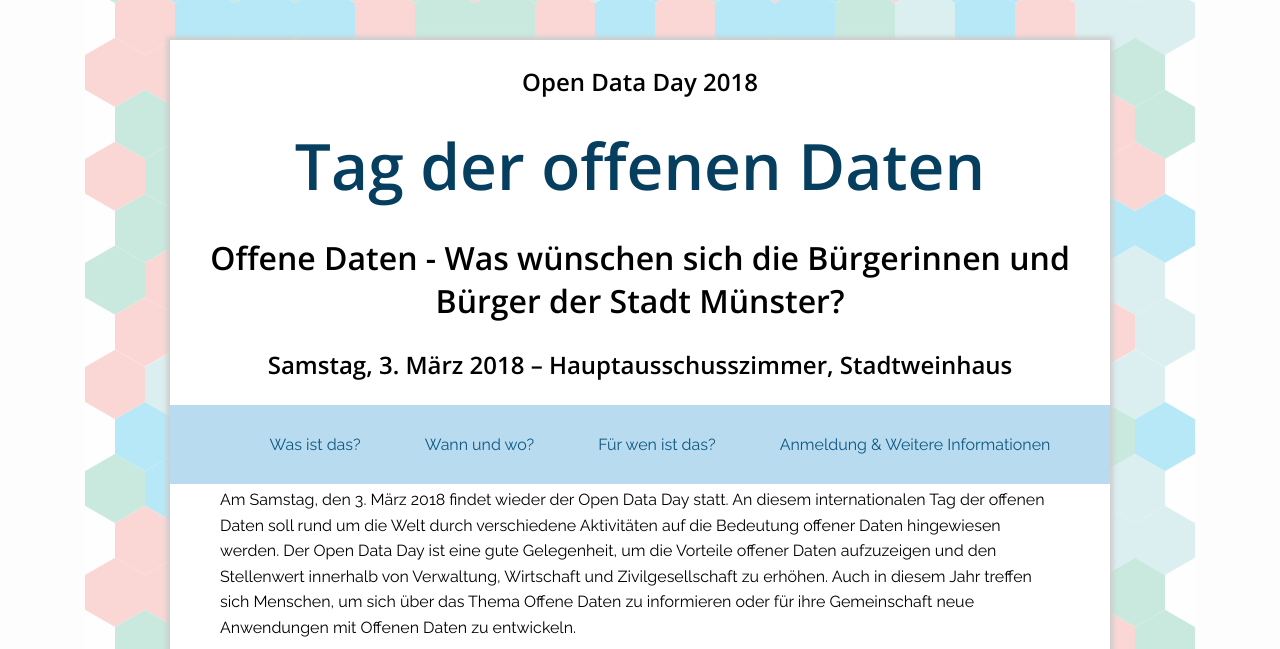
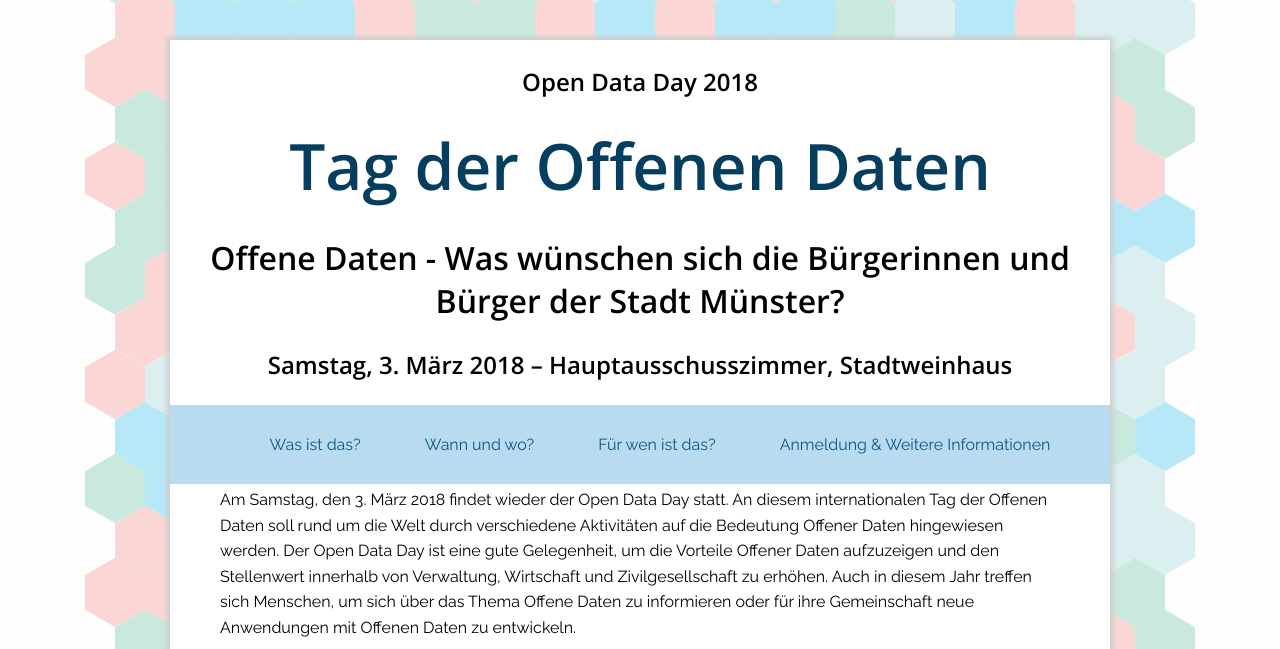
Before and after one commit to codeformuenster/opendataday, a Jekyll site: the page built from index.html, in a window 1280 px wide. Shown: the top 649 px of the page. Built offline with Jekyll 4.4.1, drawn with Linux system fonts in a browser that asks for light colours; nearby versions of some CDN libraries.

```diff
--- a/index.html
+++ b/index.html
@@ -56,7 +56,7 @@ odd_agenda:
 ---
 <div id="home">
   <h3>Open Data Day {{ page.odd_year }}</h3>
-  <h1>Tag der offenen Daten</h1>
+  <h1>Tag der Offenen Daten</h1>
   <h2>{{ page.odd_topic }}</h2>
   <h3>{{ page.odd_weekday }}, {{ page.odd_date }} {{ page.odd_year }} &ndash; {{ page.odd_where_room }}, {{ page.odd_where_venue }}</h3>
   <div class="nav">
@@ -69,9 +69,9 @@ odd_agenda:
   </div>
   <div id="intro">
     <p>Am {{ page.odd_weekday }}, den {{ page.odd_date }} {{ page.odd_year }} findet wieder der Open Data Day statt.
-       An diesem internationalen Tag der offenen Daten soll rund um die Welt durch verschiedene Aktivitäten auf die
-       Bedeutung offener Daten hingewiesen werden.
-       Der Open Data Day ist eine gute Gelegenheit, um die Vorteile offener Daten aufzuzeigen und den Stellenwert
+       An diesem internationalen Tag der Offenen Daten soll rund um die Welt durch verschiedene Aktivitäten auf die
+       Bedeutung Offener Daten hingewiesen werden.
+       Der Open Data Day ist eine gute Gelegenheit, um die Vorteile Offener Daten aufzuzeigen und den Stellenwert
        innerhalb von Verwaltung, Wirtschaft und Zivilgesellschaft zu erhöhen.
        Auch in diesem Jahr treffen sich Menschen, um sich über das Thema Offene Daten zu informieren
        oder für ihre Gemeinschaft neue Anwendungen mit Offenen Daten zu entwickeln.
```
